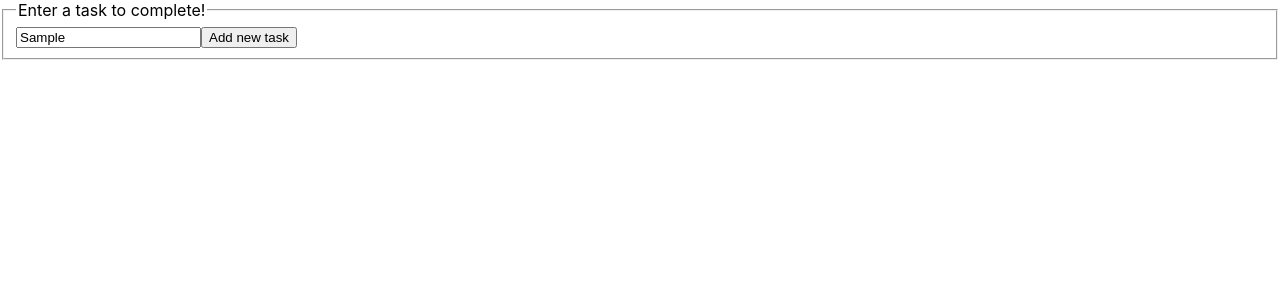
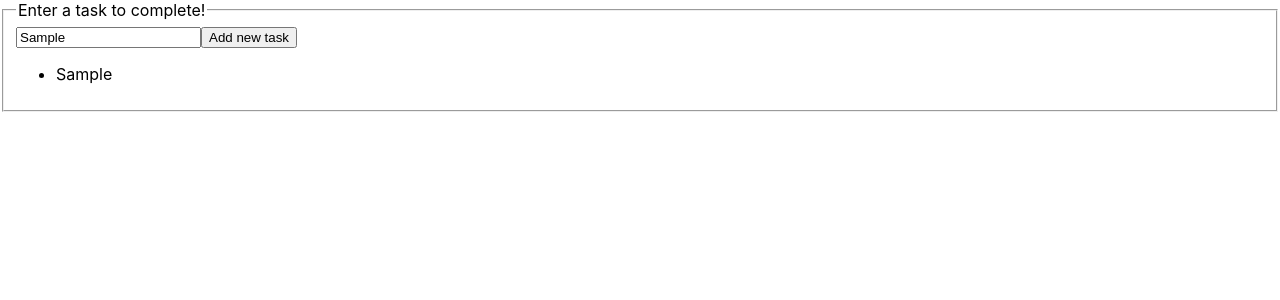
Before and after one commit to kermit987/react-to-do-list, a React (Create React App) app: page / in a window 1280 px wide. Both pictures are taken after typing "Sample" into the empty fields and a click on the button "Add new task". Shown: the top 300 px of the page. Built offline with nearby package versions, Linux system fonts and the light colour scheme.

Commit message:
[+] create components/DisplayTask can display task

```diff
--- /dev/null
+++ b/src/components/DisplayTask.jsx
@@ -0,0 +1,15 @@
+import React from 'react'
+
+export default class DisplayTak extends React.Component {
+  render() {
+    const listTask = this.props.tasks.map((task, index) => (
+      <li key={index}>{task}</li>
+    ))
+
+    return (
+      <div>
+        <ul>{listTask}</ul>
+      </div>
+    )
+  }
+}
--- a/src/components/Input.jsx
+++ b/src/components/Input.jsx
@@ -1,4 +1,5 @@
 import React from 'react'
+import DisplayTask from './DisplayTask'
 
 export default class Input extends React.Component {
   constructor(props) {
@@ -6,7 +7,7 @@ export default class Input extends React.Component {
 
     this.state = {
       currentTyping: '',
-      task: [],
+      tasks: [],
     }
   }
 
@@ -15,8 +16,8 @@ export default class Input extends React.Component {
   }
 
   handleClick = (e) => {
-    const tmp = this.state.task.concat(this.state.currentTyping)
-    this.setState({ task: tmp })
+    const tmp = this.state.tasks.concat(this.state.currentTyping)
+    this.setState({ tasks: tmp })
   }
 
   render() {
@@ -25,6 +26,7 @@ export default class Input extends React.Component {
         <legend>Enter a task to complete!</legend>
         <input value={this.state.currentTyping} onChange={this.handleChange} />
         {<button onClick={this.handleClick}>Add new task</button>}
+        <DisplayTask tasks={this.state.tasks} />
       </fieldset>
     )
   }
```
